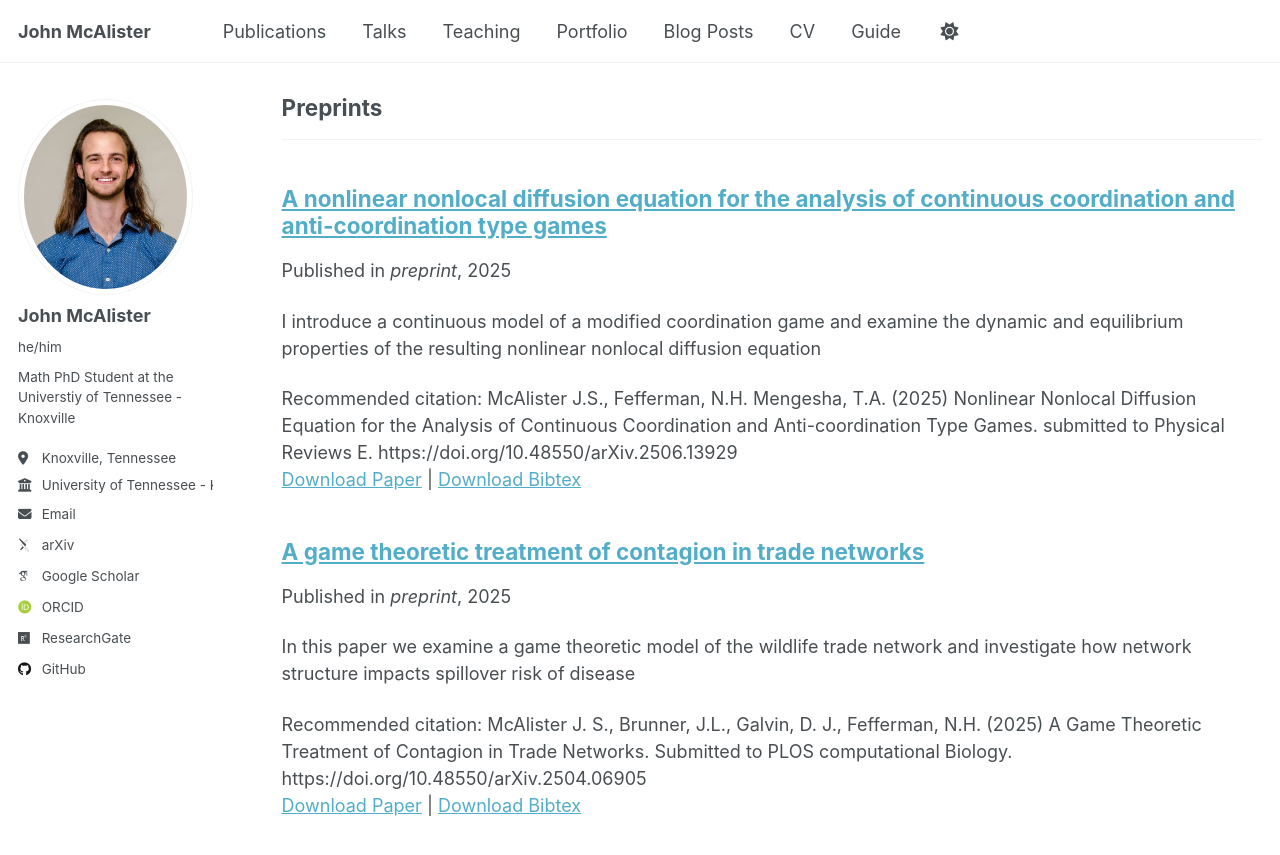
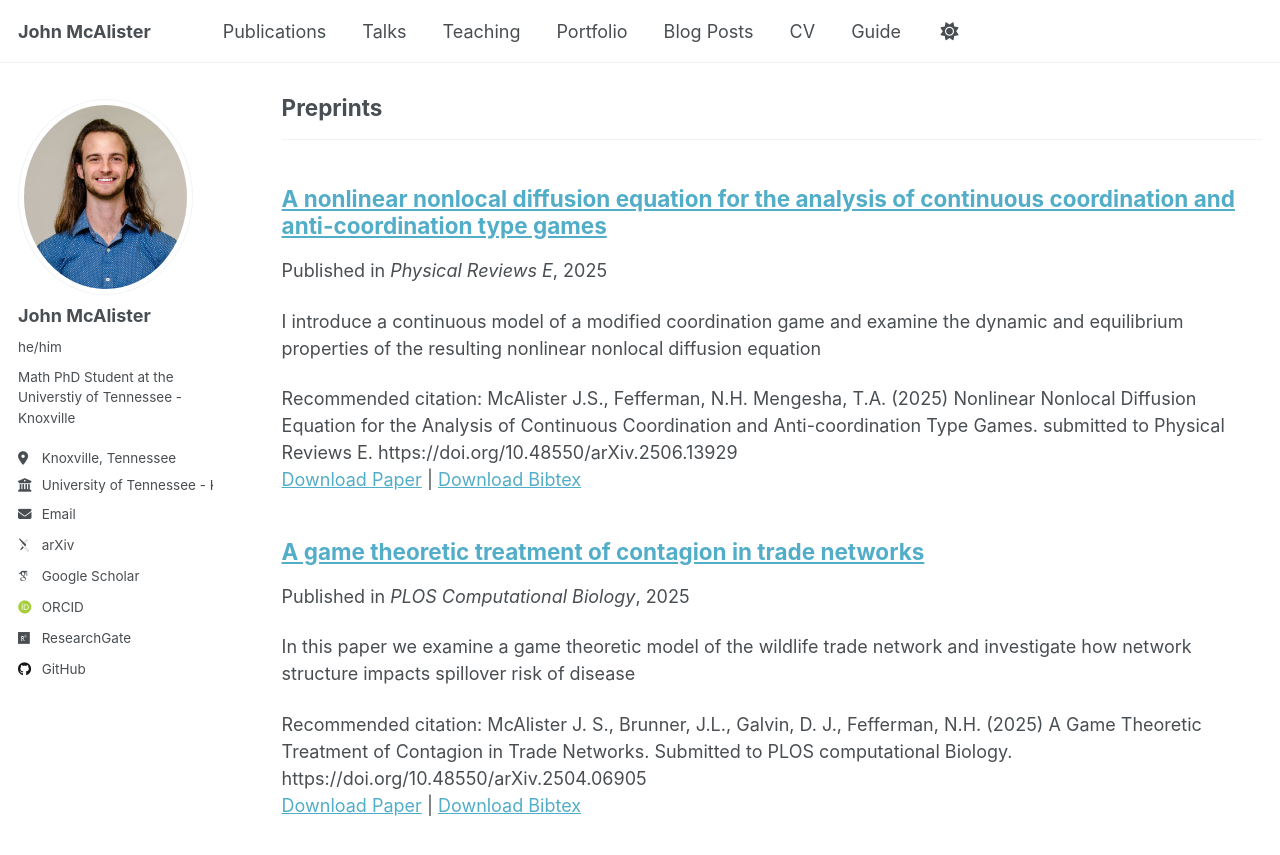
Before and after one commit to jmcalis/jmcalis.github.io, a Jekyll site: the page built from _pages/publications.html, in a window 1280 px wide and 900 px high, scrolled down 1785 px. Shown: the top 855 px of the window. Built offline with Jekyll 4.4.1, drawn with Linux system fonts in a browser that asks for light colours; some web fonts are replaced; a script that is not in the unit is left out.

Commit message:
changes to preprint subheading

```diff
--- a/_publications/2025-01-03-A-Game-Theoretic-Treatment.md
+++ b/_publications/2025-01-03-A-Game-Theoretic-Treatment.md
@@ -5,7 +5,7 @@ category: preprints
 permalink: /publication/2025-A-Game-Theoretic
 excerpt: "In this paper we examine a game theoretic model of the wildlife trade network and investigate how network structure impacts spillover risk of disease"
 date: '2025-01-03'
-venue: 'preprint'
+venue: 'PLOS Computational Biology'
 paperurl: 'http://academicpages.github.io/files/McAlister2025c.pdf'
 bibtexurl: 'http://academicpages.github.io/files/bibtex1.bib'
 citation: "McAlister J. S., Brunner, J.L., Galvin, D. J., Fefferman, N.H. (2025) A Game Theoretic Treatment of Contagion in Trade Networks. Submitted to PLOS computational Biology. https://doi.org/10.48550/arXiv.2504.06905"
--- a/_publications/2025-01-04-Nonlinear-Nonlocal-Diffusion.md
+++ b/_publications/2025-01-04-Nonlinear-Nonlocal-Diffusion.md
@@ -5,7 +5,7 @@ category: preprints
 permalink: /publication/2025-A-Nonlinear-Nonlocal
 excerpt: "I introduce a continuous model of a modified coordination game and examine the dynamic and equilibrium properties of the resulting nonlinear nonlocal diffusion equation"
 date: '2025-01-04'
-venue: 'preprint'
+venue: 'Physical Reviews E'
 paperurl: 'http://academicpages.github.io/files/McAlister2025d.pdf'
 bibtexurl: 'http://academicpages.github.io/files/bibtex1.bib'
 citation: "McAlister J.S., Fefferman, N.H. Mengesha, T.A. (2025) Nonlinear Nonlocal Diffusion Equation for the Analysis of Continuous Coordination and Anti-coordination Type Games. submitted to Physical Reviews E. https://doi.org/10.48550/arXiv.2506.13929"
```
